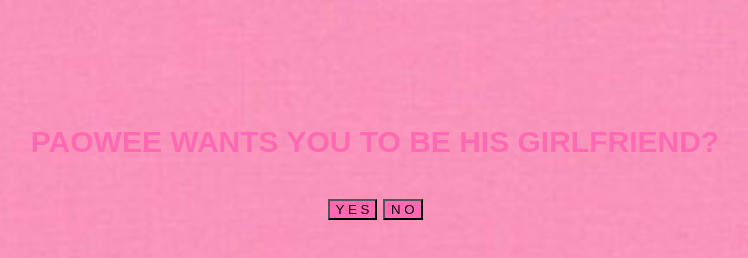
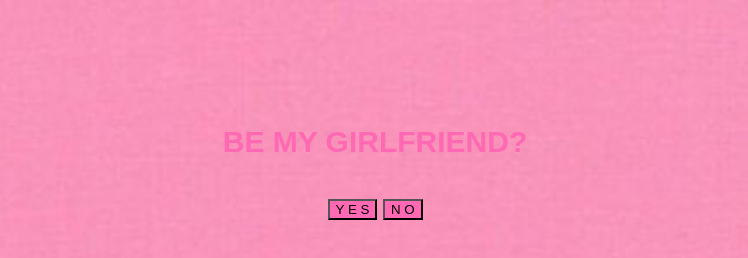
Before and after one commit to kujotaroooo/Yes-or-Yes, a plain HTML site: page index.html in a window 1280 px wide. Shown: the whole page, without its empty margins (265-1013 px from the left). Drawn offline with Linux system fonts and the light colour scheme; files whose address does not match are found by name.

Commit message:
Update index.html

```diff
--- a/index.html
+++ b/index.html
@@ -15,7 +15,7 @@
 
 <body>
 
-    <h2 id="aaa"> PAOWEE WANTS YOU TO BE HIS GIRLFRIEND?</h2>
+    <h2 id="aaa"> BE MY GIRLFRIEND?</h2>
     <img id="gif"
      src="love-struck.gif" width="200" height="200px">
  <button id ="a" onclick="aa()">Y E S</button>
```
